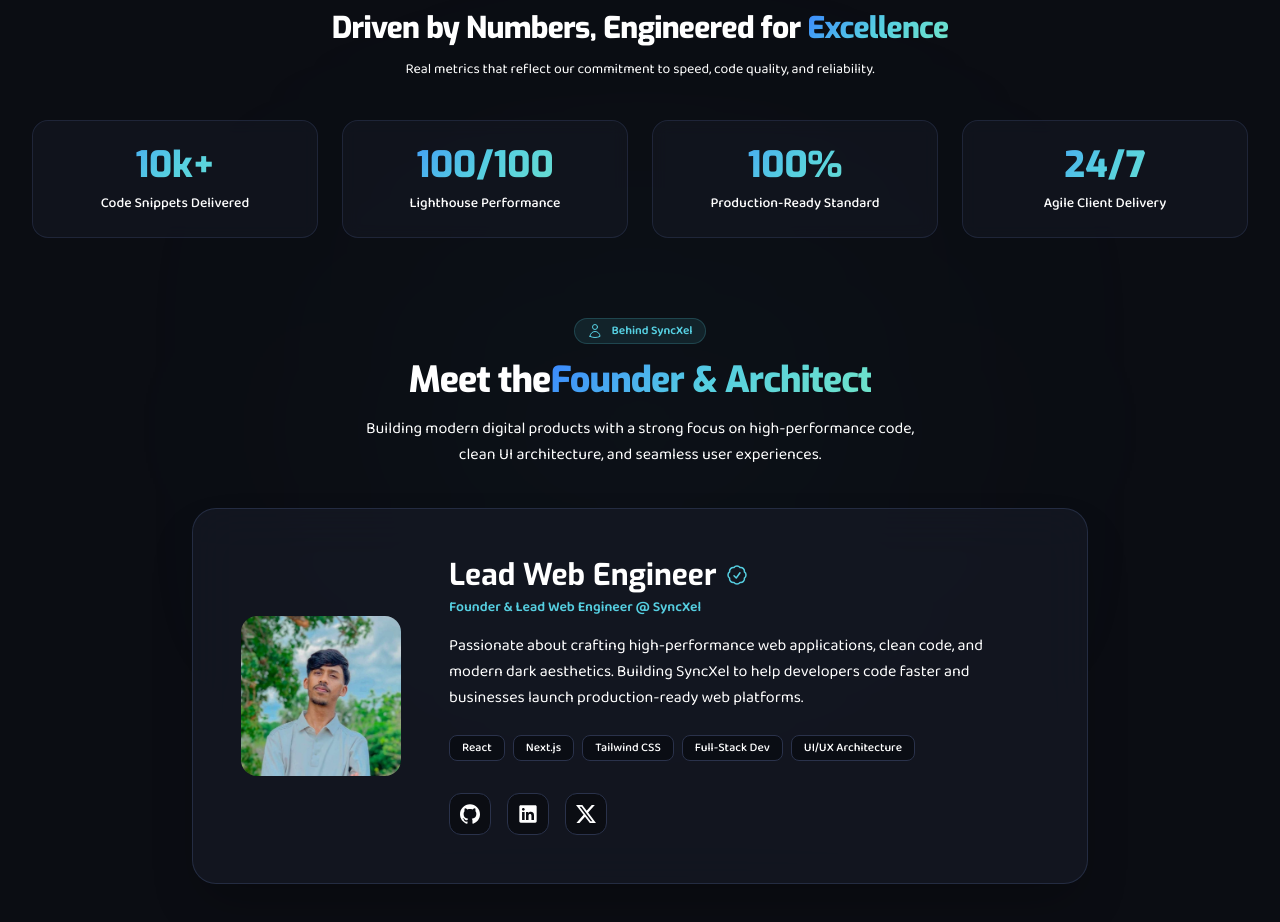
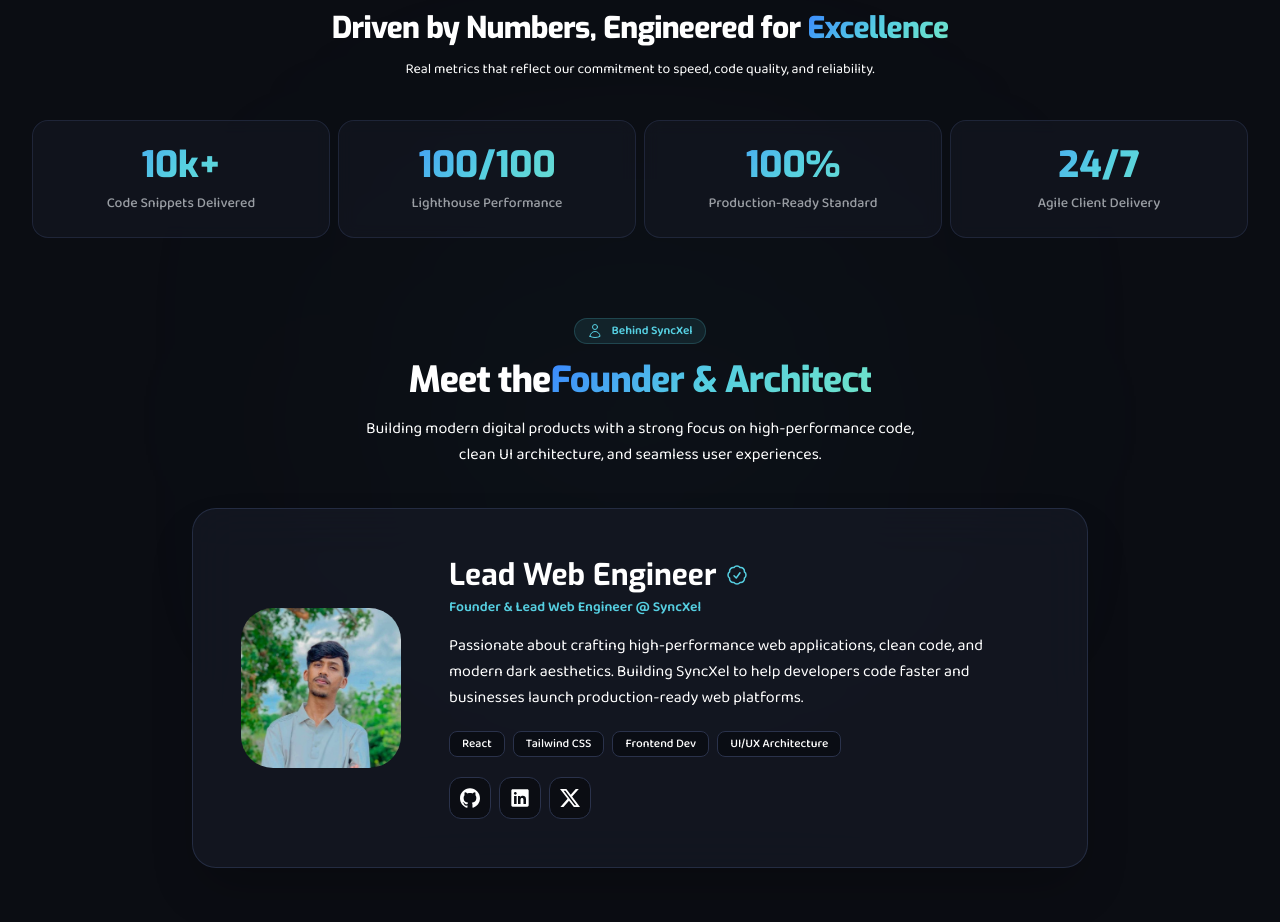
Before and after one commit to lakshan-beast/SyncXel, a React (Vite) app: page / in a window 1280 px wide. Shown: the part 2710-3632 px from the top of the page. Built offline with nearby package versions, Linux system fonts and the light colour scheme.

Commit message:
fix: adjust grid gap and padding in TeamSection for improved layout and spacing

```diff
--- a/src/components/TeamSection.jsx
+++ b/src/components/TeamSection.jsx
@@ -46,8 +46,9 @@ export default function TeamSection() {
               and reliability.
             </p>
           </div>
+
           {/* 1. STATS / METRICS BAR */}
-          <div className="grid grid-cols-2 md:grid-cols-4 gap-6">
+          <div className="grid grid-cols-2 md:grid-cols-4 gap-2">
             {stats.map((stat, idx) => (
               <div
                 key={idx}
@@ -55,7 +56,7 @@ export default function TeamSection() {
                 <div className="text-3xl sm:text-4xl font-extrabold text-transparent bg-clip-text bg-syncxel-gradient font-heading">
                   {stat.value}
                 </div>
-                <div className="text-xs sm:text-sm text-syncxel-textMuted font-medium">
+                <div className="text-xs sm:text-sm text-syncxel-text-muted font-medium">
                   {stat.label}
                 </div>
               </div>
@@ -92,7 +93,7 @@ export default function TeamSection() {
               <img
                 src={HeroIamge}
                 alt=""
-                className="w-32 h-32 sm:w-40 sm:h-40 rounded-2xl "
+                className="w-32 h-32 sm:w-40 sm:h-40 rounded-4xl"
               />
 
               {/* Founder Bio & Details */}
@@ -120,12 +121,12 @@ export default function TeamSection() {
                 </p>
 
                 {/* Tech Highlights Tags */}
-                <div className="flex flex-wrap gap-2 pt-2 justify-center md:justify-start">
+                <div className="flex flex-wrap gap-2 pt-1 justify-center md:justify-start">
                   {[
                     "React",
-                    "Next.js",
+                    // "Next.js",
                     "Tailwind CSS",
-                    "Full-Stack Dev",
+                    "Frontend Dev",
                     "UI/UX Architecture",
                   ].map((tag, tIdx) => (
                     <span
@@ -137,7 +138,7 @@ export default function TeamSection() {
                 </div>
 
                 {/* Social Links */}
-                <div className="pt-4 flex items-center justify-center md:justify-start space-x-4">
+                <div className="pt-1 flex items-center justify-center md:justify-start space-x-2">
                   <a
                     href="https://github.com"
                     target="_blank"
```
